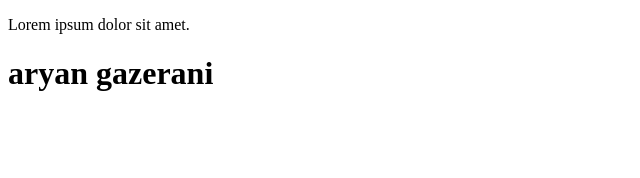
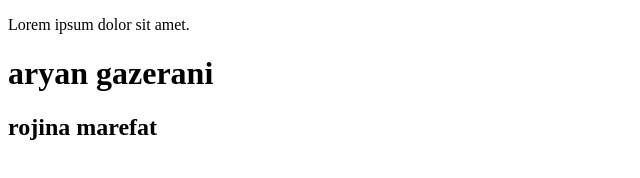
Before and after one commit to aryangazerany/project2, a plain HTML site: page index.htm in a window 1280 px wide. Shown: the whole page, without its empty margins (0-640 px from the left). Drawn offline with Linux system fonts and the light colour scheme.

Commit message:
ad new h

```diff
--- a/index.htm
+++ b/index.htm
@@ -12,5 +12,8 @@
     <h1>
         aryan gazerani
     </h1>
+    <h2>
+        rojina marefat
+    </h2>
 </body>
 </html>
```
